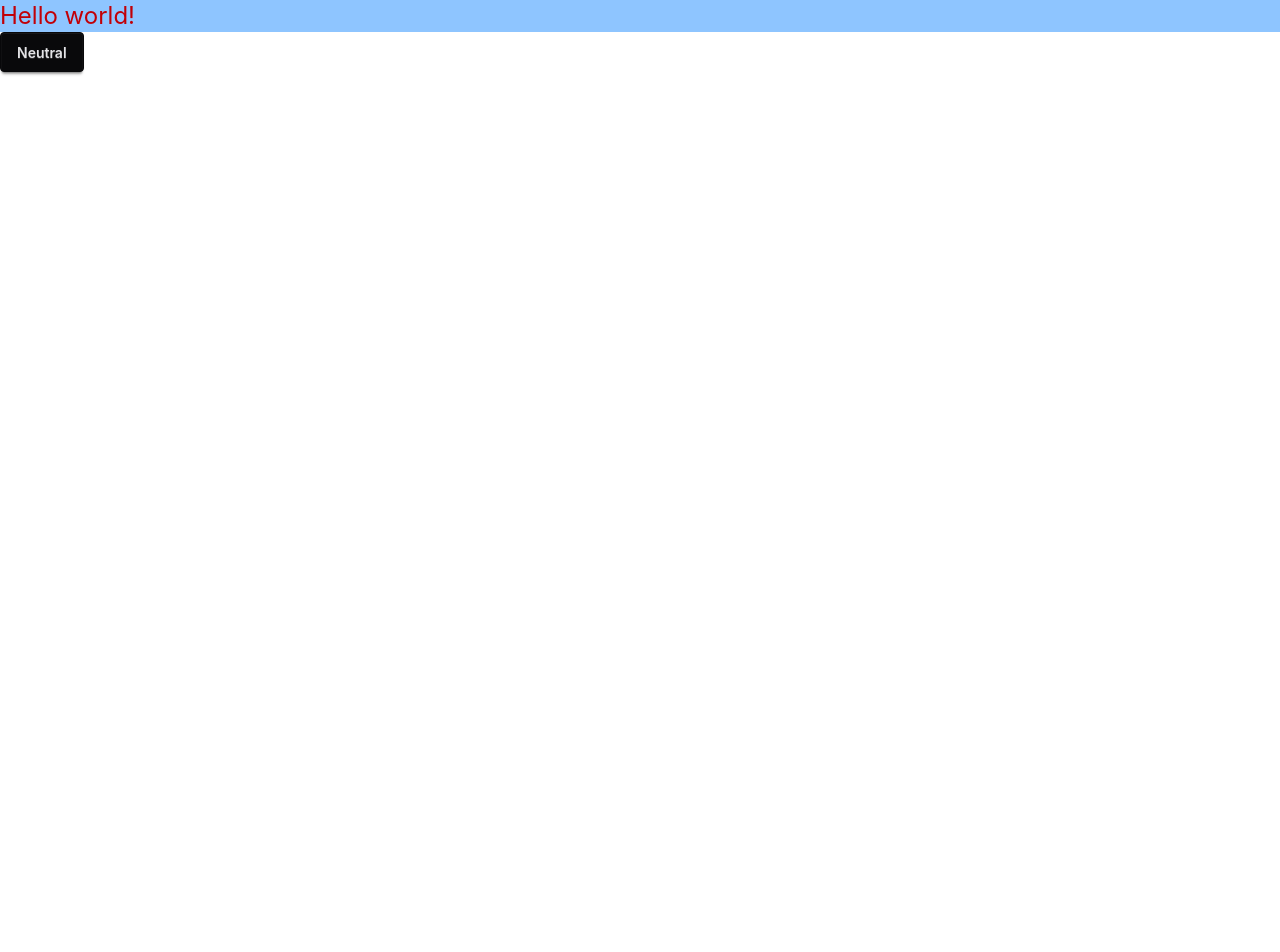
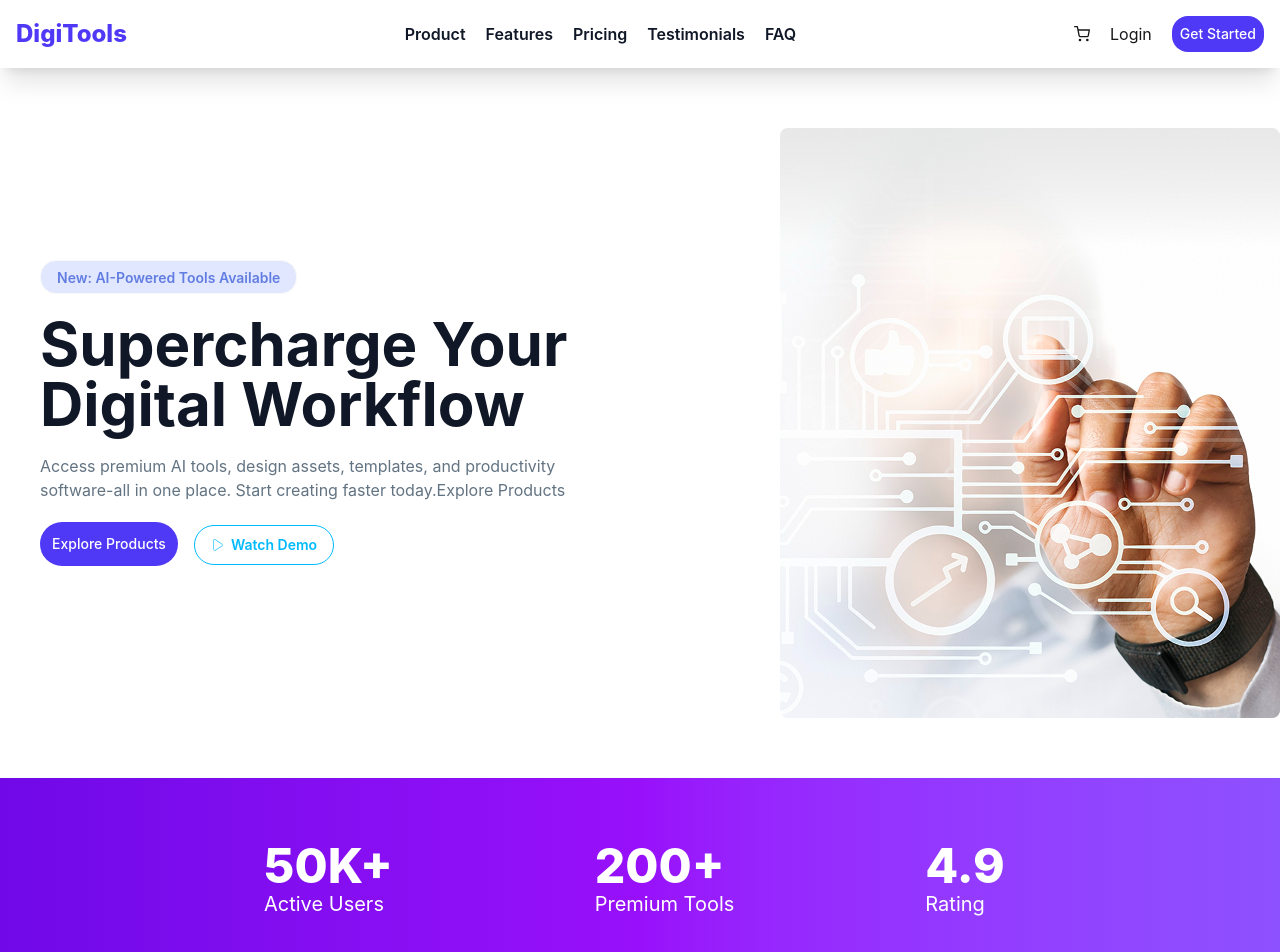
Before and after one commit to jonayet-nur/digi-tools-platform, a React (Vite) app: page / in a window 1280 px wide. Shown: the top 952 px of the page. Before the commit the page ends 800 px from the top, so only its background shows below. Built offline with nearby package versions, Linux system fonts and the light colour scheme.

Commit message:
navbar,banner and stats section complete

```diff
--- a/package.json
+++ b/package.json
@@ -13,6 +13,7 @@
     "@tailwindcss/vite": "^4.2.2",
     "react": "^19.1.1",
     "react-dom": "^19.1.1",
+    "react-icons": "^5.6.0",
     "tailwindcss": "^4.2.2"
   },
   "devDependencies": {
--- a/src/App.jsx
+++ b/src/App.jsx
@@ -1,13 +1,17 @@
 
 import './App.css'
+import Banner from './components/Banner/Banner'
+import Navbar from './components/Navbar/Navbar'
+import Stats from './components/StatsBanner/Stats'
 
 function App() {
 
 
   return (
     <>
-     <h2 className='text-2xl text-red-700 bg-blue-300'>Hello world!</h2>
-     <button className="btn btn-neutral">Neutral</button>
+     <Navbar></Navbar>
+     <Banner></Banner>
+    <Stats></Stats>
     </>
   )
 }
--- /dev/null
+++ b/src/components/Banner/Banner.jsx
@@ -0,0 +1,32 @@
+import React from 'react'
+import { CiPlay1 } from 'react-icons/ci'
+import { FaRegCircleDot } from 'react-icons/fa6'
+import BannerImg from "../../assets/banner.png"
+
+const Banner = () => {
+  return (
+    <main className='my-15'>
+        <div className='container mx-auto flex gap-10 items-center md:flex-row flex-col'>
+            {/* banner left */}
+            <div className='flex-1 space-y-5 ml-10'>
+              <div className="badge bg-[#E1E7FF] p-4 rounded-2xl text-[#627de1] font-semibold">
+            <span> New: AI-Powered Tools Available</span>
+          </div>
+          <h2 className='font-bold text-4xl md:text-6xl text-[#101727]'>Supercharge Your <br></br>Digital Workflow</h2>
+          <p className='text-[#627382]'>Access premium AI tools, design assets, templates, and productivity<br></br> software-all in one place. Start creating faster today.Explore Products</p>
+          <button className='p-3 bg-[#4F39F6] rounded-3xl text-sm text-white hover:bg-purple-700 transition-colors font-medium'>Explore Products</button>
+          <button className='btn btn-outline btn-info rounded-3xl ml-4'> <CiPlay1></CiPlay1> Watch Demo</button>
+            </div >
+            {/* banner right img */}
+            <div className=' object-cover flex justify-center md:mx-0 mx-4 '>
+                <img src={BannerImg} alt="" />
+            </div>
+
+        </div>
+    </main>
+
+
+  )
+}
+
+export default Banner
--- a/src/components/Navbar/Navbar.jsx
+++ b/src/components/Navbar/Navbar.jsx
@@ -1,8 +1,39 @@
 import React from 'react'
+import { FiShoppingCart } from 'react-icons/fi'
 
 const Navbar = () => {
+
   return (
-    <div>Navbar</div>
+    <nav className='bg-white shadow-xl p-4 sticky top-0'>
+        <div className='container mx-auto'>
+            <div className='flex justify-between items-center '>
+                {/*  nav logo left*/}
+                <div className='flex items-center'>
+                <h2 className='text-[#4F39F6] font-extrabold text-2xl'>DigiTools</h2>
+                </div>
+
+                {/* nav links */}
+                <div >
+                    <ul className='flex items-center gap-5 font-semibold text-[16px] text-[#101727]'>
+                        <li className=''><a href="">Product</a></li>
+                        <li><a href="">Features</a></li>
+                        <li><a href="">Pricing</a></li>
+                        <li><a href="">Testimonials</a></li>
+                        <li><a href="">FAQ</a></li>
+                    </ul>
+                </div>
+
+                {/* nav right  */}
+
+                <div className='flex gap-5 items-center'>
+                <button><FiShoppingCart></FiShoppingCart></button>
+                <a href="">Login</a>
+                <button className='p-2 bg-[#4F39F6] rounded-2xl text-sm text-white hover:bg-purple-700 transition-colors font-medium'>Get Started</button>
+                </div>
+            </div>
+        </div>
+    </nav>
+
   )
 }
 
--- /dev/null
+++ b/src/components/StatsBanner/Stats.jsx
@@ -0,0 +1,35 @@
+import React from 'react'
+
+const Stats = () => {
+  return (
+    <div className=" shadow w-full  bg-linear-to-r from-violet-700 via-purple-600 to-violet-500 p-16 my-8 ">
+
+    <div className='grid md:grid-cols-3 gap-10 justify-center items-center md:pl-50 '>
+ <div className="">
+    <div className="font-extrabold text-5xl text-white">50K+</div>
+    <div className="text-xl text-white">Active Users</div>
+  </div>
+
+  <div className="">
+    <div className="font-extrabold text-5xl text-white">200+</div>
+    <div className="text-xl text-white">Premium Tools</div>
+  </div>
+
+  <div className="">
+    <div className="font-extrabold text-5xl text-white">4.9</div>
+    <div className="text-xl text-white">Rating</div>
+  </div>
+
+
+     </div>
+
+
+
+
+
+
+</div>
+  )
+}
+
+export default Stats
```
Also changed, not shown: src/assets/banner.png (added), 1 other file (tests, documents, lock files or other folders).
